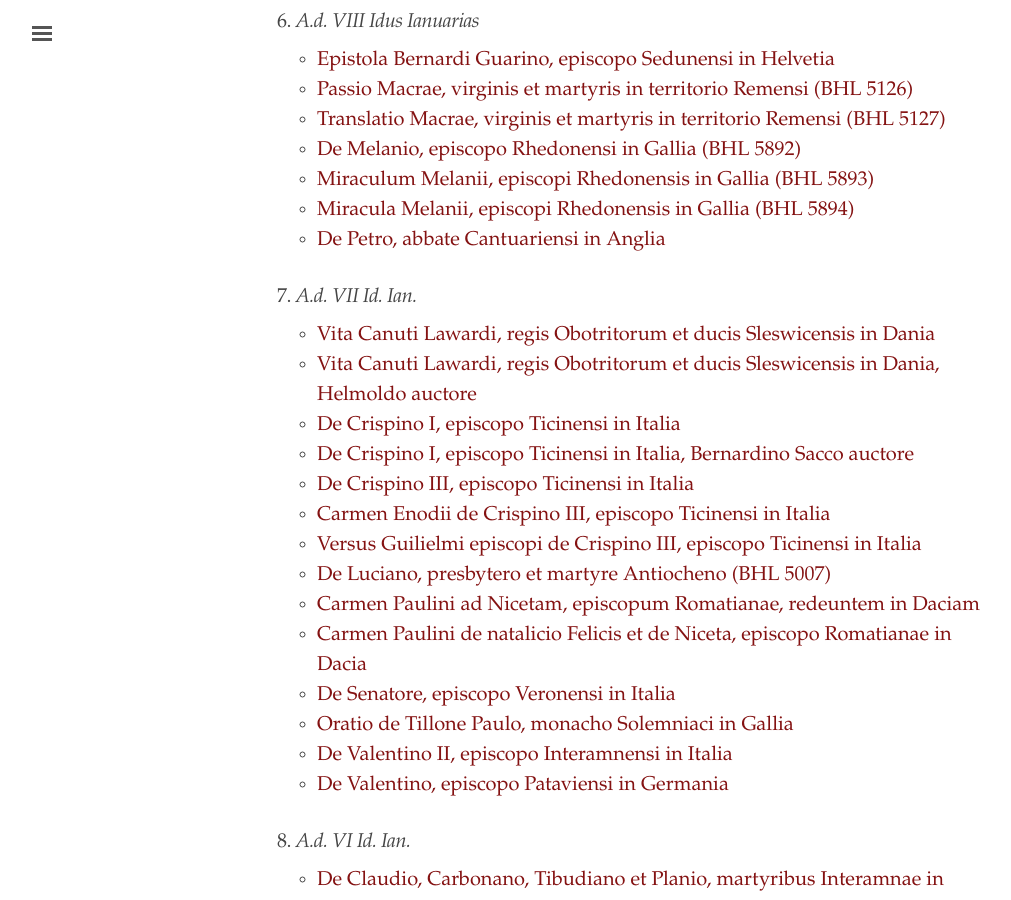
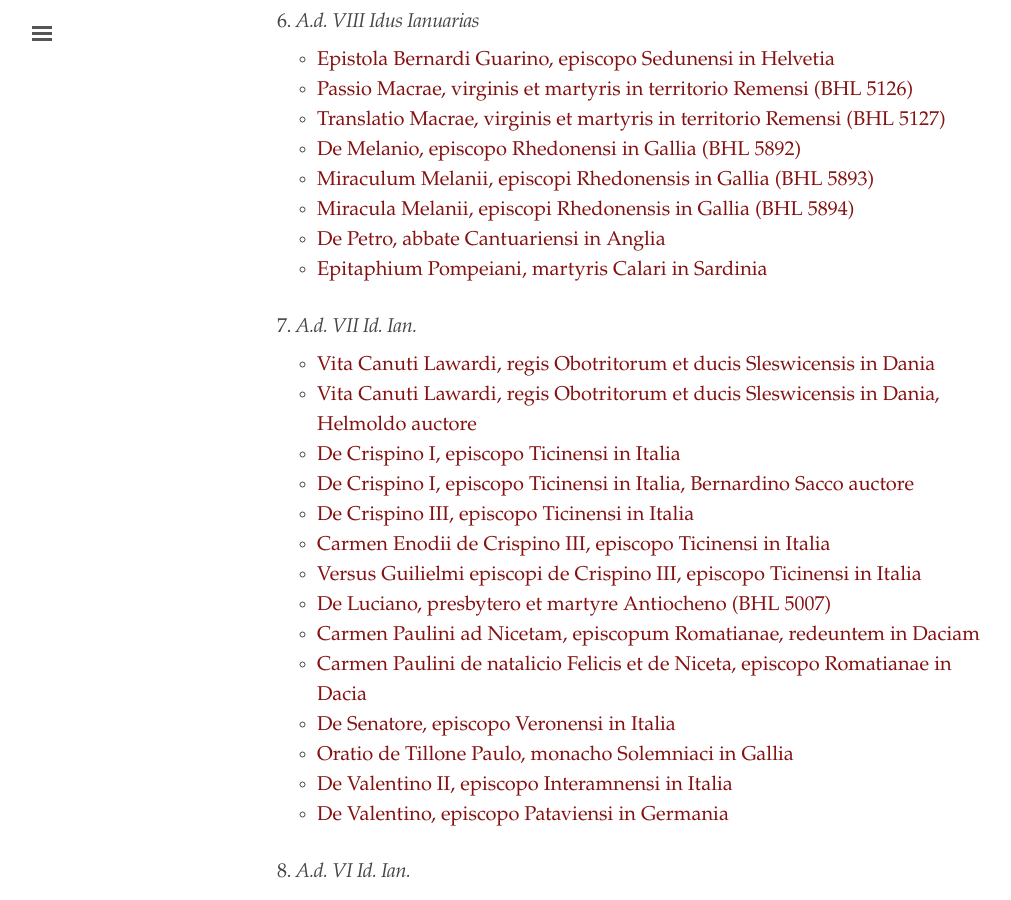
Before and after one commit to cjkoepke1/latin-hagiography, a Jekyll site: the page built from index.md, in a window 1280 px wide and 900 px high, scrolled down 2205 px. Shown: the whole window, without its empty margins (3-1014 px from the left). Built offline with Jekyll 4.4.1, drawn with Linux system fonts in a browser that asks for light colours.

Commit message:
Added Epitaphium Pompeiani martyris

```diff
--- a/index.md
+++ b/index.md
@@ -83,6 +83,7 @@ title: "Latin Hagiography"
 - [Miraculum Melanii, episcopi Rhedonensis in Gallia (BHL 5893)](https://cjkoepke1.github.io/latin-hagiography/texts/miraculum-melanii/)
 - [Miracula Melanii, episcopi Rhedonensis in Gallia (BHL 5894)](https://cjkoepke1.github.io/latin-hagiography/texts/miracula-melanii/)
 - [De Petro, abbate Cantuariensi in Anglia](https://cjkoepke1.github.io/latin-hagiography/texts/de-petro-cantuariensi/)
+- [Epitaphium Pompeiani, martyris Calari in Sardinia](https://cjkoepke1.github.io/latin-hagiography/texts/epitaphium-pompeiani/)
 
 ### 7. *A.d. VII Id. Ian.*
 
```
